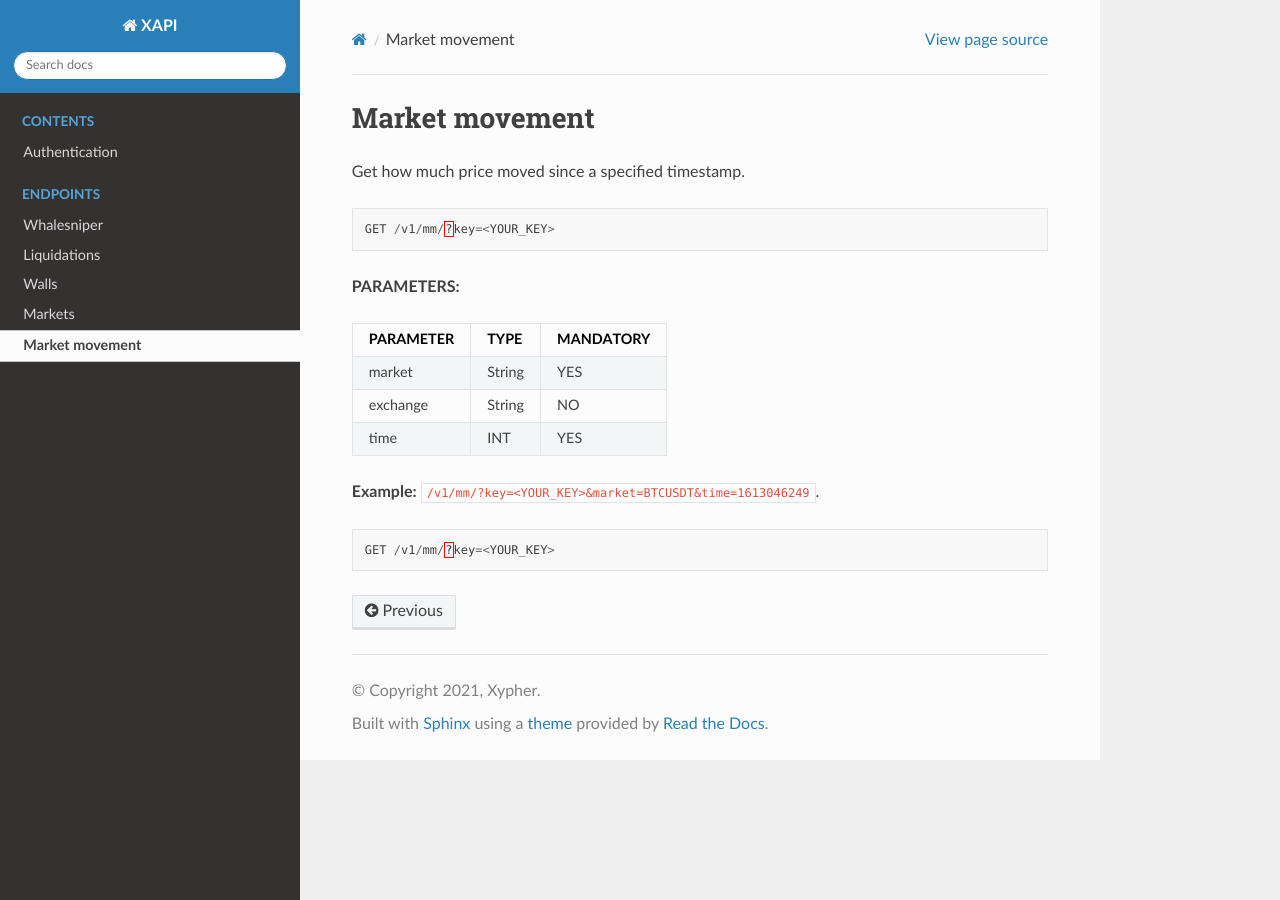
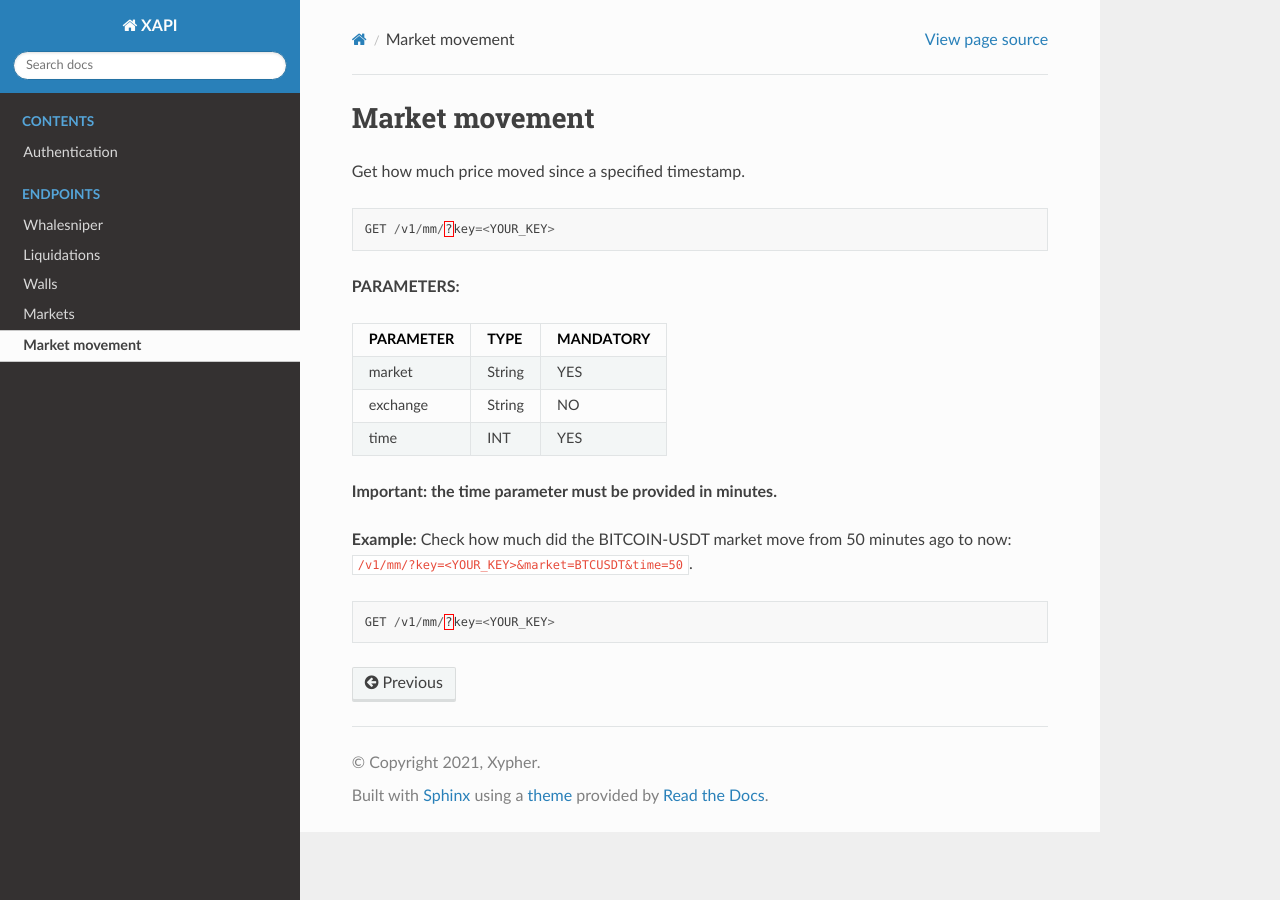
Before and after one commit to xy-labs/Xypher-API, a Sphinx documentation site: the page built from docs/source/mm.rst, in a window 1280 px wide. Built offline with Sphinx 7.4.7 and the Read the Docs theme 2.0.0, drawn with Linux system fonts in a browser that asks for light colours.

Commit message:
minor fixes

```diff
--- a/docs/source/index.rst
+++ b/docs/source/index.rst
@@ -22,7 +22,7 @@ The base endpoint is **https://api.xypher.com/v1/**. The data will always be ret
 ****************
 Limits
 ****************
-The current limit is 70 requests/minute. Once the limit is violated, a message will be returned. Repeatedly
+The current limit is 70 requests/minute and 7200/hour. Once the limit is violated, a message will be returned. Repeatedly
 violating limits will result in restrictions to the API.
 
 
--- a/docs/source/mm.rst
+++ b/docs/source/mm.rst
@@ -20,8 +20,9 @@ Get how much price moved since a specified timestamp.
 | time       | INT        |    YES    |
 +------------+------------+-----------+
 
+**Important: the time parameter must be provided in minutes.**
 
-**Example:** :code:`/v1/mm/?key=<YOUR_KEY>&market=BTCUSDT&time=1613046249`.
+**Example:** Check how much did the BITCOIN-USDT market move from 50 minutes ago to now: :code:`/v1/mm/?key=<YOUR_KEY>&market=BTCUSDT&time=50`.
 
 .. code-block:: python
 
```
